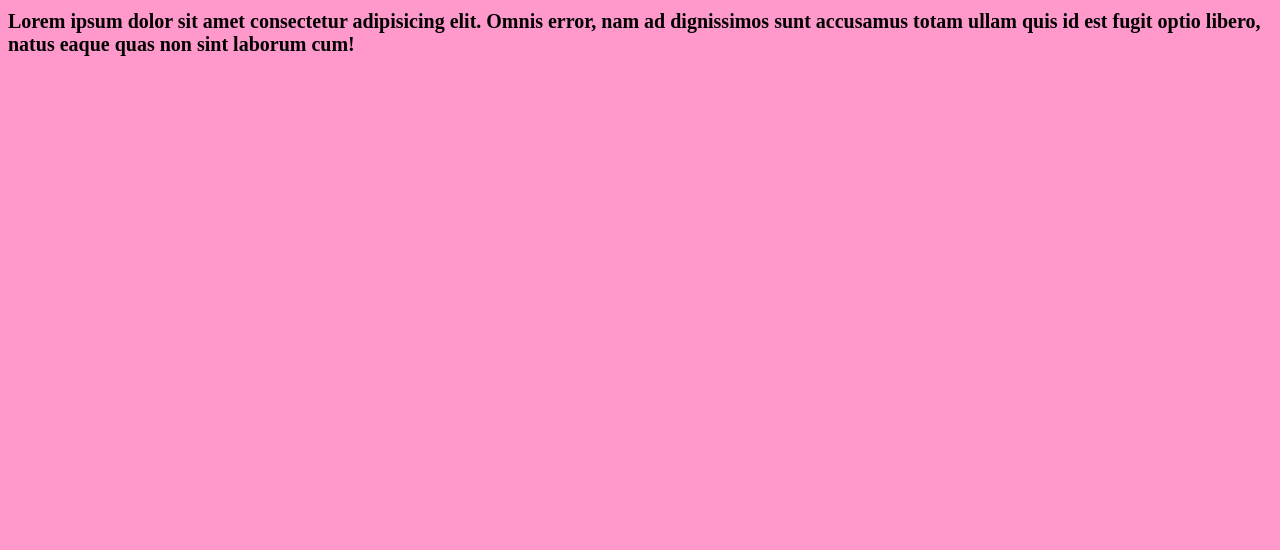
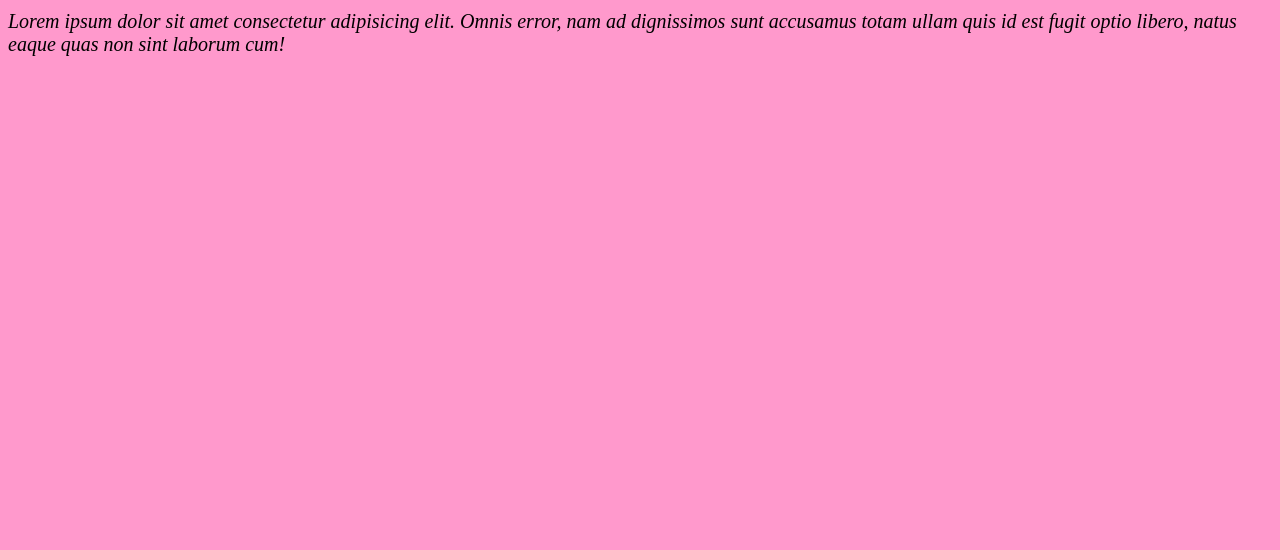
Before and after one commit to ewnarvaez/practica_flexbox, a plain HTML site: page index.htm in a window 1280 px wide. Shown: the part 250-800 px from the top of the page. Drawn offline with Linux system fonts and the light colour scheme.

Commit message:
Modificado el estilo

```diff
--- a/css/style.css
+++ b/css/style.css
@@ -19,5 +19,6 @@ body {
 
 p {
     font-size: 20px;
-    font-weight: 600;
+    font-weight: 100;
+    font-style: italic;
 }
```
